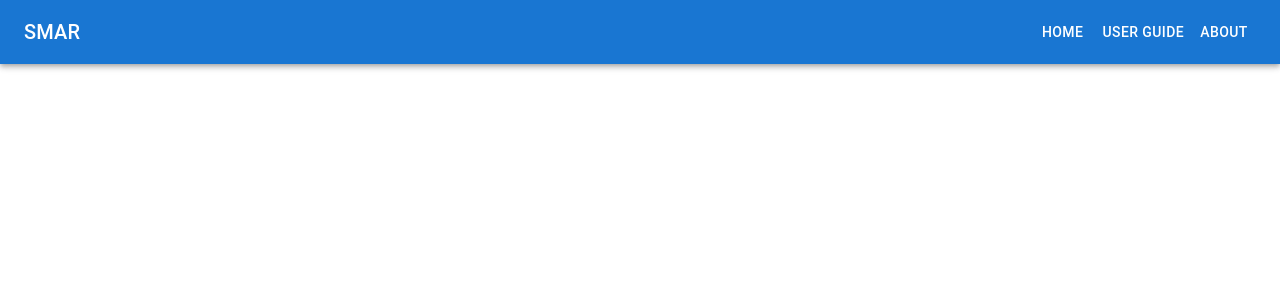
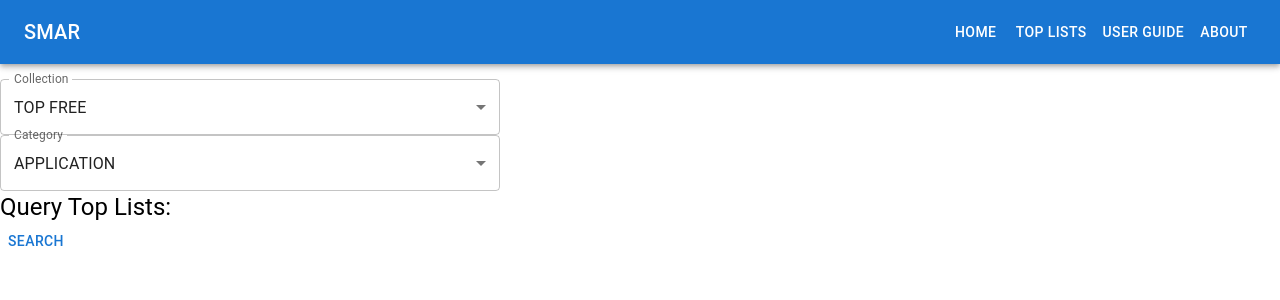
Before and after one commit to scuhci/sar-frontend, a React (Create React App) app: page /toplists in a window 1280 px wide. Shown: the top 300 px of the page. Built offline with nearby package versions, Linux system fonts and the light colour scheme.

Commit message:
added tab for toplist querying with simple dropdowns for choosing category and collection

```diff
--- a/package.json
+++ b/package.json
@@ -2,7 +2,7 @@
   "name": "sar-frontend",
   "version": "1.1.0",
   "private": true,
-  "proxy": "https://54.215.190.5",
+  "proxy": "http://localhost:5001",
   "dependencies": {
     "@emotion/react": "^11.11.4",
     "@emotion/styled": "^11.11.5",
--- a/src/App.js
+++ b/src/App.js
@@ -4,6 +4,7 @@ import Home from './pages/Home';
 import About from './pages/About';
 import NavigationBar from './components/NavigationBar';
 import UserGuide from './pages/UserGuide';
+import TopList from './pages/TopList';
 
 function App() {
   let curHomeState = 'HOMEPAGE'
@@ -25,8 +26,10 @@ function App() {
       <NavigationBar refresh={refresh}/>
       <Routes className="App">
         <Route path="/" element={<Home flipState={flipState}/>} />
+        <Route path="/toplists" element={<TopList />} />
         <Route path="/userguide" element={<UserGuide />} />
         <Route path="/about" element={<About />} />
+
       </Routes>
     </div>
   );
--- a/src/components/NavigationBar.js
+++ b/src/components/NavigationBar.js
@@ -15,6 +15,7 @@ const NavigationBar = ({ refresh }) => {
                 </Typography>
                 <div>
                   <Button onClick={refresh} color="inherit" component={Link} to="/">Home</Button>
+                  <Button color="inherit" component={Link} to="/toplists">Top Lists</Button>
                   <Button color="inherit" component={Link} to="/userguide">User Guide</Button>
                   <Button color="inherit" component={Link} to="/about">About</Button>
                 </div>
--- a/src/components/SearchBar.js
+++ b/src/components/SearchBar.js
@@ -26,6 +26,8 @@ const SearchBar = ({ flipState }) => {
   const [searchQuery, setSearchQuery] = useState("");
   const [fixedSearchQuery, setFixedSearchQuery] = useState("");
   const [searchResults, setSearchResults] = useState([]);
+  const [collectionCode, setCollectionCode] = useState("");
+  const [categoryCode, setCategoryCode] = useState("");
   const [isLoading, setIsLoading] = useState(false);
   const [totalCount, setTotalCount] = useState(0);
   const [abortController, setAbortController] = useState(null);
@@ -96,6 +98,14 @@ const SearchBar = ({ flipState }) => {
     setSearchQuery(event.target.value);
   };
 
+  const handleCategoryChange = () => {
+    setCategoryCode();
+  }
+
+  const handleCollectionChange = () => {
+    setCollectionCode();
+  }
+
   const handleSearchSubmit = (term = searchQuery) => {
     // If there is an existing search, cancel it before starting a new one
     if (abortController) {
@@ -105,6 +115,9 @@ const SearchBar = ({ flipState }) => {
     setAbortController(newAbortController);
 
     setIsLoading(true);
+    let temp_category = "";
+    let temp_category_name = "";
+
     setFixedSearchQuery(term);
 
     axios
--- /dev/null
+++ b/src/constants/topListCategories.js
@@ -0,0 +1,58 @@
+import React from "react";
+
+export const gplayCategories = [
+ {code: "APPLICATION", name: "APPLICATION"},
+ {code: "ANDROID_WEAR", name: "ANDROID_WEAR"},
+ {code: "ART_AND_DESIGN", name: "ART_AND_DESIGN"},
+ {code: "AUTO_AND_VEHICLES", name: "AUTO_AND_VEHICLES"},
+ {code: "BEAUTY", name: "BEAUTY"},
+ {code: "BOOKS_AND_REFERENCE", name: "BOOKS_AND_REFERENCE"},
+ {code: "BUSINESS", name: "BUSINESS"},
+ {code: "COMICS", name: "COMICS"},
+ {code: "COMMUNICATION", name: "COMMUNICATION"},
+ {code: "DATING", name: "DATING"},
+ {code: "EDUCATION", name: "EDUCATION"},
+ {code: "ENTERTAINMENT", name: "ENTERTAINMENT"},
+ {code: "EVENTS", name: "EVENTS"},
+ {code: "FINANCE", name: "FINANCE"},
+ {code: "FOOD_AND_DRINK", name: "FOOD_AND_DRINK"},
+ {code: "HEALTH_AND_FITNESS", name: "HEALTH_AND_FITNESS"},
+ {code: "HOUSE_AND_HOME", name: "HOUSE_AND_HOME"},
+ {code: "LIBRARIES_AND_DEMO", name: "LIBRARIES_AND_DEMO"},
+ {code: "LIFESTYLE", name: "LIFESTYLE"},
+ {code: "MAPS_AND_NAVIGATION", name: "MAPS_AND_NAVIGATION"},
+ {code: "MEDICAL", name: "MEDICAL"},
+ {code: "MUSIC_AND_AUDIO", name: "MUSIC_AND_AUDIO"},
+ {code: "NEWS_AND_MAGAZINES", name: "NEWS_AND_MAGAZINES"},
+ {code: "PARENTING", name: "PARENTING"},
+ {code: "PERSONALIZATION", name: "PERSONALIZATION"},
+ {code: "PHOTOGRAPHY", name: "PHOTOGRAPHY"},
+ {code: "PRODUCTIVITY", name: "PRODUCTIVITY"},
+ {code: "SHOPPING", name: "SHOPPING"},
+ {code: "SOCIAL", name: "SOCIAL"},
+ {code: "SPORTS", name: "SPORTS"},
+ {code: "TOOLS", name: "TOOLS"},
+ {code: "TRAVEL_AND_LOCAL", name: "TRAVEL_AND_LOCAL"},
+ {code: "VIDEO_PLAYERS", name: "VIDEO_PLAYERS"},
+ {code: "WATCH_FACE", name: "WATCH_FACE"},
+ {code: "WEATHER", name: "WEATHER"},
+ {code: "GAME", name: "GAME"},
+ {code: "GAME_ACTION", name: "GAME_ACTION"},
+ {code: "GAME_ADVENTURE", name: "GAME_ADVENTURE"},
+ {code: "GAME_ARCADE", name: "GAME_ARCADE"},
+ {code: "GAME_BOARD", name: "GAME_BOARD"},
+ {code: "GAME_CARD", name: "GAME_CARD"},
+ {code: "GAME_CASINO", name: "GAME_CASINO"},
+ {code: "GAME_CASUAL", name: "GAME_CASUAL"},
+ {code: "GAME_EDUCATIONAL", name: "GAME_EDUCATIONAL"},
+ {code: "GAME_MUSIC", name: "GAME_MUSIC"},
+ {code: "GAME_PUZZLE", name: "GAME_PUZZLE"},
+ {code: "GAME_RACING", name: "GAME_RACING"},
+ {code: "GAME_ROLE_PLAYING", name: "GAME_ROLE_PLAYING"},
+ {code: "GAME_SIMULATION", name: "GAME_SIMULATION"},
+ {code: "GAME_SPORTS", name: "GAME_SPORTS"},
+ {code: "GAME_STRATEGY", name: "GAME_STRATEGY"},
+ {code: "GAME_TRIVIA", name: "GAME_TRIVIA"},
+ {code: "GAME_WORD", name: "GAME_WORD"},
+ {code: "FAMILY", name: "FAMILY"},
+];
--- a/src/constants/urlConstants.js
+++ b/src/constants/urlConstants.js
@@ -1,5 +1,5 @@
 // For debugging:
-// export const SAR_BACKEND_URL = "http://localhost:5001"
+export const SAR_BACKEND_URL = "http://localhost:5001"
 
 // Do not use - we proxy all requests
-export const SAR_BACKEND_URL = "https://54.215.190.5:5001"
+// export const SAR_BACKEND_URL = "https://54.215.190.5:5001"
--- /dev/null
+++ b/src/pages/TopList.jsx
@@ -0,0 +1,98 @@
+import React, {useState} from 'react';
+import { Select, FormControl, MenuItem, InputLabel, Box, Typography, Button } from '@mui/material';
+import { gplayCategories } from '../constants/topListCategories';
+import axios from "axios";
+
+const TopList = () => {
+  const [collection, setCollection] = useState('TOP_FREE');
+  const [category, setCategory] = useState('APPLICATION');
+  const [fullDetail, setFullDetail] = useState(false);
+  const [abortController, setAbortController] = useState(null);
+
+  const handleCategoryChange = (event) => {
+    if (event.target) {
+      setCategory(event.target.value);
+      console.log(event.target.value);
+    }
+  };
+
+  const handleCollectionChange = (event) => {
+    if (event.target) {
+      setCollection(event.target.value);
+      console.log(event.target.value);
+    }
+  };
+
+  const handleToggleFullDetail = () => {
+    setFullDetail(!fullDetail);
+  };
+
+  const handleTopListQuery = async () => {
+    try {
+      if (abortController) {
+        abortController.abort();
+      }
+      const newAbortController = new AbortController();
+      setAbortController(newAbortController);
+
+      console.log("top lists query")
+      const response = await axios
+        .get(
+          `/toplists?collection=${collection}&category=${category}`,
+          {
+            signal: newAbortController.signal,
+          }
+        )
+      console.log(response.data.totalCount);
+      console.log(response.data.results);
+    } catch (error) {
+      console.error('Error fetching top lists', error);
+    }
+  };
+
+  return (
+    <Box sx={{ minWidth: 120, maxWidth: 500}}>
+    <FormControl fullWidth>
+      <InputLabel id="collection">Collection</InputLabel>
+      <Select
+      labelId="collection-label"
+      id="collection"
+      value={collection}
+      label="collection"
+      onChange={handleCollectionChange}
+      >
+      <MenuItem value={'TOP_FREE'}>TOP FREE</MenuItem>
+      <MenuItem value={'TOP_PAID'}>TOP PAID</MenuItem>
+      <MenuItem value={'GROSSING'}>GROSSING</MenuItem>
+      </Select>
+    </FormControl>
+    <FormControl fullWidth>
+      <InputLabel id="category">Category</InputLabel>
+      <Select
+      labelId="category-label"
+      id="category"
+      value={category}
+      label="category"
+      onChange={handleCategoryChange}
+      >
+        {gplayCategories.map(({code, name}, index) => (
+            <MenuItem key={index} value={code}>
+              {name}
+            </MenuItem>
+        ))}
+      </Select>
+    </FormControl>
+    <Typography variant="h5">
+          Query Top Lists:
+    </Typography>
+    <Button
+        className="example-search-button"
+        onClick={handleTopListQuery}>
+        Search
+    </Button>
+    </Box>
+  );
+}
+
+
+export default TopList;
```
